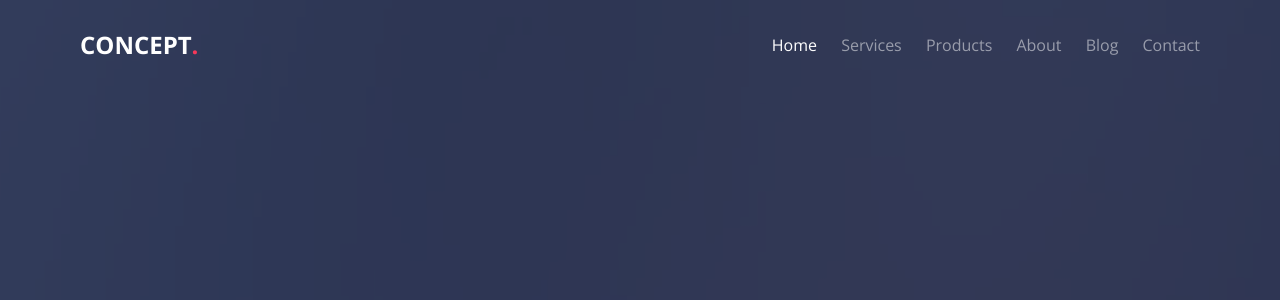
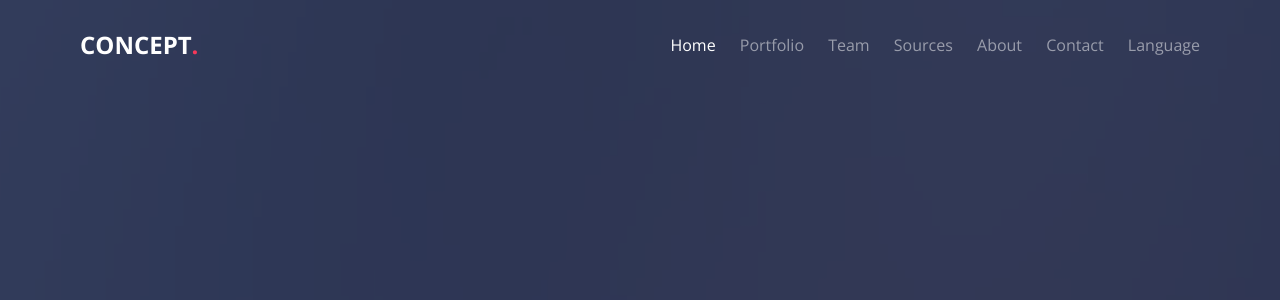
Before and after one commit to Sywa/team_site, a Django app: template devvv/templates/index.html in a window 1280 px wide. Shown: the top 300 px of the page. Run offline with Django 3.2, Linux system fonts and the light colour scheme; the template is opened without the code that fills it, so the values that code supplies are empty; some libraries are stand-ins or nearby versions; some web fonts are replaced.

Commit message:
Main page

```diff
--- a/devvv/templates/base.html
+++ b/devvv/templates/base.html
@@ -2,9 +2,9 @@
 <html lang="en">
 <head>
     <meta charset="UTF-8">
-    <title>$Title$</title>
+    <title>Title</title>
 </head>
 <body>
-$END$
+
 </body>
 </html>
--- a/devvv/templates/index.html
+++ b/devvv/templates/index.html
@@ -66,20 +66,29 @@
 				<div class="col-xs-10 text-right menu-1">
 					<ul>
 						<li class="active"><a href="index.html">Home</a></li>
-						<li class="has-dropdown">
-							<a href="services.html">Services</a>
+{#						<li class="has-dropdown">#}
+{#							<a href="services.html">Services</a>#}
+{#							<ul class="dropdown">#}
+{#								<li><a href="#">Web Design</a></li>#}
+{#								<li><a href="#">eCommerce</a></li>#}
+{#								<li><a href="#">Branding</a></li>#}
+{#								<li><a href="#">API</a></li>#}
+{#							</ul>#}
+{#						</li>#}
+						<li><a href="products.html">Portfolio</a></li>
+                        <li><a href="products.html">Team</a></li>
+                        <li><a href="products.html">Sources</a></li>
+						<li><a href="about.html">About</a></li>
+						<li><a href="contact.html">Contact</a></li>
+                        <!--Language-->
+                        <li class="has-dropdown">
+							<a href="services.html">Language</a>
 							<ul class="dropdown">
-								<li><a href="#">Web Design</a></li>
-								<li><a href="#">eCommerce</a></li>
-								<li><a href="#">Branding</a></li>
-								<li><a href="#">API</a></li>
+								<li><a href="#">English</a></li>
+								<li><a href="#">Russian</a></li>
 							</ul>
 						</li>
-
-						<li><a href="products.html">Products</a></li>
-						<li><a href="about.html">About</a></li>
-						<li><a href="blog.html">Blog</a></li>
-						<li><a href="contact.html">Contact</a></li>
+                        <!--Language-->
 					</ul>
 				</div>
 			</div>
--- a/devvv/urls.py
+++ b/devvv/urls.py
@@ -6,4 +6,9 @@ from django.conf import settings
 
 urlpatterns = [
     url(r'^$', IndexView.as_view(), name='home_view'),
+    # url(r'^$', Portfolio.as_view(), name='portfolio_view'),
+    # url(r'^$', Team.as_view(), name='team_view'),
+    # url(r'^$', Sources.as_view(), name='sources_view'),
+    # url(r'^$', About.as_view(), name='about_view'),
+    # url(r'^$', Contact.as_view(), name='contact_view'),
 ]
--- a/team_site/settings.py
+++ b/team_site/settings.py
@@ -27,7 +27,7 @@ DEBUG = True
 
 ALLOWED_HOSTS = []
 
-
+STATIC_URL = '/static/'
 # Application definition
 
 INSTALLED_APPS = [
@@ -37,6 +37,7 @@ INSTALLED_APPS = [
     'django.contrib.sessions',
     'django.contrib.messages',
     'django.contrib.staticfiles',
+    'devvv',
 ]
 
 MIDDLEWARE = [
--- a/team_site/urls.py
+++ b/team_site/urls.py
@@ -13,9 +13,12 @@ Including another URLconf
     1. Import the include() function: from django.conf.urls import url, include
     2. Add a URL to urlpatterns:  url(r'^blog/', include('blog.urls'))
 """
-from django.conf.urls import url
 from django.contrib import admin
+from django.conf import settings
+from django.conf.urls import url, include
+
 
 urlpatterns = [
     url(r'^admin/', admin.site.urls),
+    url(r'^', include('devvv.urls')),
 ]
```
Also changed, not shown: 7 other files.
